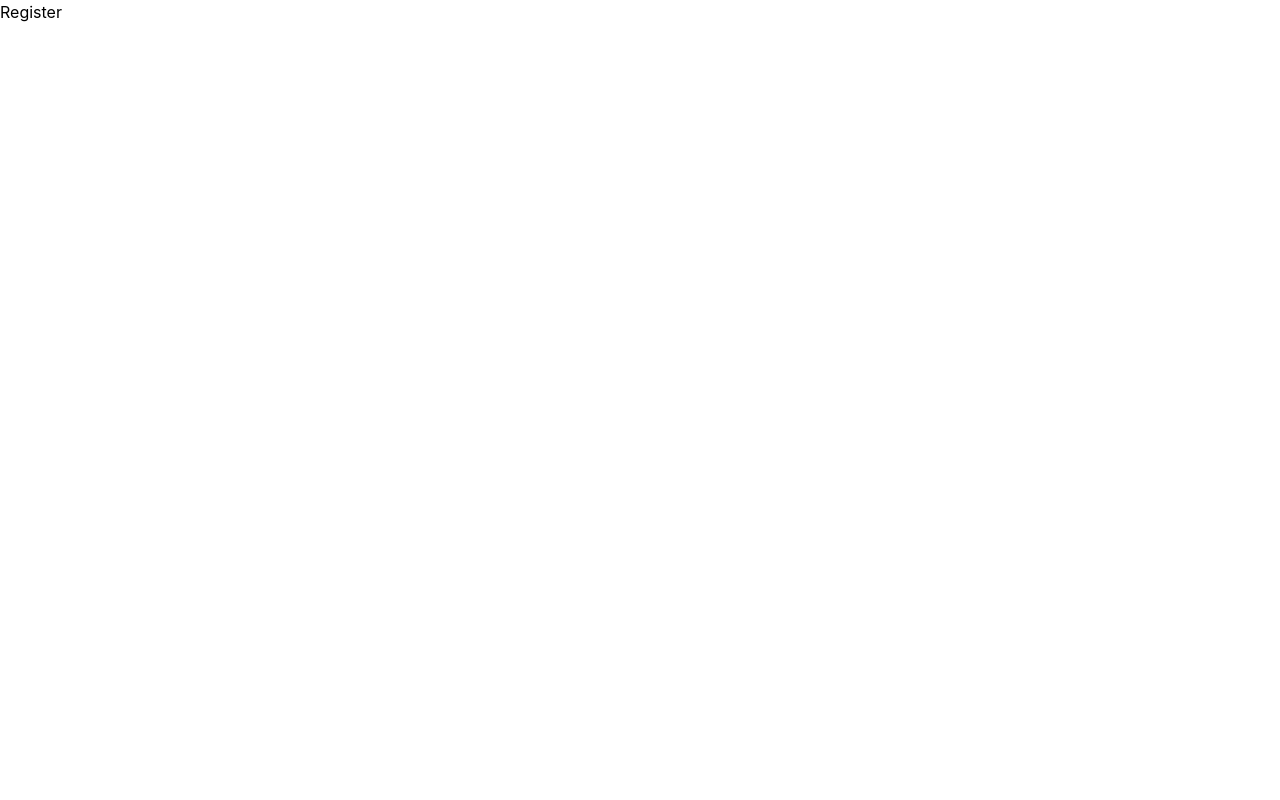
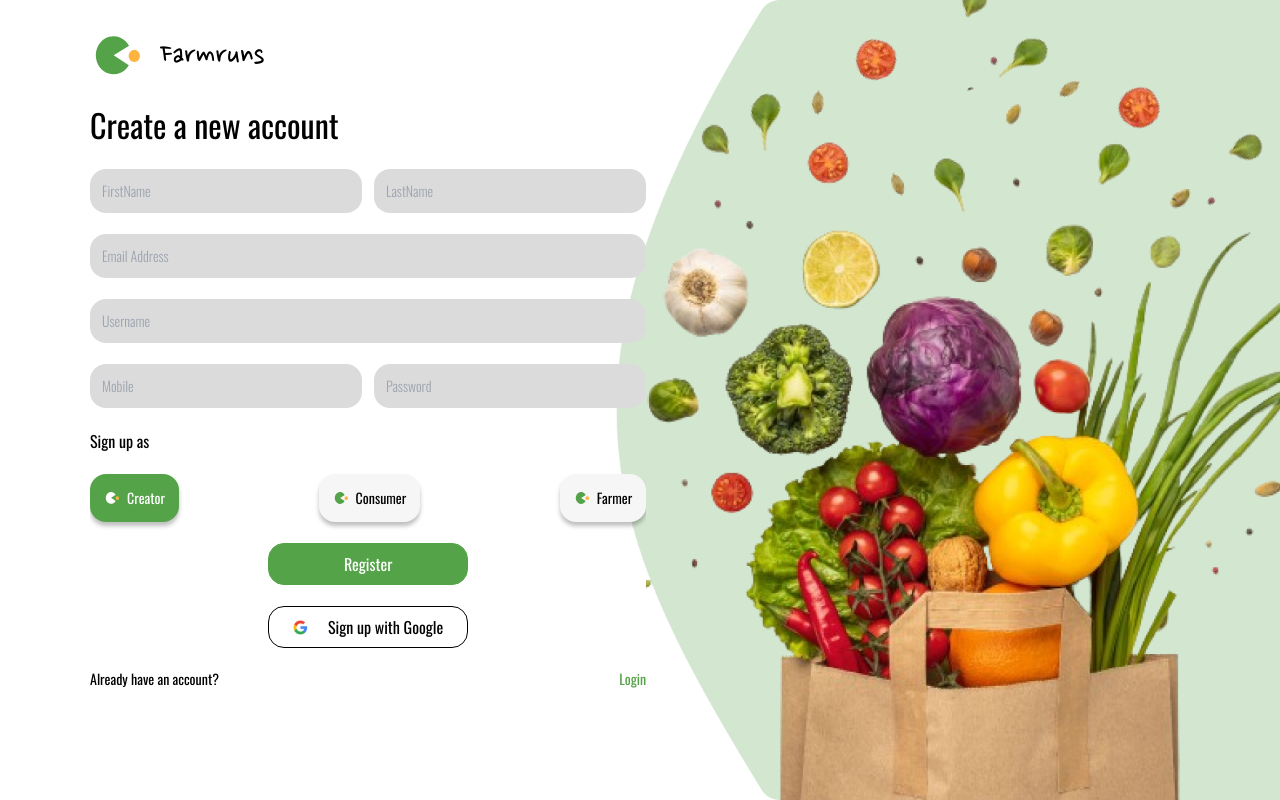
Before and after one commit to LeRoiCodes/farmruns, a React (Create React App) app: page /register in a window 1280 px wide. Built offline with nearby package versions, Linux system fonts and the light colour scheme.

Commit message:
create the register page

```diff
--- a/src/index.css
+++ b/src/index.css
@@ -3,3 +3,18 @@
 @tailwind base;
 @tailwind components;
 @tailwind utilities;
+
+.radio_button {
+  border-radius: 16px;
+  background: #f6f6f6;
+  box-shadow: 0px 4px 4px 0px rgba(0, 0, 0, 0.25);
+}
+
+input[type="radio"]:checked + label {
+  background-color: #55a349;
+  color: white;
+}
+
+.no-scrollbar::-webkit-scrollbar {
+  display: none;
+}
--- a/src/pages/Register.jsx
+++ b/src/pages/Register.jsx
@@ -1,9 +1,235 @@
-import React from 'react'
+import React, { useState } from "react";
+import { Link } from "react-router-dom";
 
 function Register() {
+  const [selectedRadio, setSelectedRadio] = useState("creator");
+  const [firstName, setFirstName] = useState("");
+  const [lastName, setLastName] = useState("");
+  const [email, setEmail] = useState("");
+  const [userName, setUserName] = useState("");
+  const [mobile, setMobile] = useState("");
+  const [password, setPassword] = useState("");
+
+  const isRadioSelected = (value) => selectedRadio === value;
+
+  const handleSubmit = (e) => {
+    e.preventDefault();
+
+    console.log({
+      firstname: firstName,
+      lastname: lastName,
+      email: email,
+      username: userName,
+      mobile: mobile,
+      password: password,
+      role: selectedRadio,
+    });
+
+    setEmail("");
+    setUserName("");
+    setFirstName("");
+    setLastName("");
+    setMobile("");
+    setPassword("");
+    setSelectedRadio("creator");
+  };
+
   return (
-    <div>Register</div>
-  )
+    <section className="w-screen relative">
+      <div className="h-screen w-screen flex justify-between">
+        <div className="w-full h-full overflow-y-scroll max-sm:px-[20px] max-lg:px-[80px] lg:ml-[90px] no-scrollbar py-[30px]">
+          <Link to="/" className="flex gap-[20px] items-center max-w-[180px]">
+            <img
+              src="./assets/farmruns-logo.svg"
+              alt="farm runs logo"
+              className="w-[50px]"
+            />
+            <span className="font-nanum text-[32px] font-normal">Farmruns</span>
+          </Link>
+
+          <form
+            onSubmit={handleSubmit}
+            className="flex flex-col w-full max-lg:items-center max-sm:h-full"
+          >
+            <h1 className="font-oswald text-[32px] my-5">
+              Create a new account
+            </h1>
+            <div className="flex flex-col gap-[21px] w-full lg:max-w-[600px]">
+              <div className="w-full flex gap-3">
+                <input
+                  type="text"
+                  name="firstname"
+                  id="firstname"
+                  placeholder="FirstName"
+                  value={firstName}
+                  onChange={(e) => setFirstName(e.target.value)}
+                  className="px-3 py-1 bg-input-bg rounded-[10px] sm:rounded-[16px] w-full text-sm placeholder:color-placeholder font-oswald font-light outline-none"
+                />
+                <input
+                  type="text"
+                  name="lastname"
+                  id="lastname"
+                  placeholder="LastName"
+                  value={lastName}
+                  onChange={(e) => setLastName(e.target.value)}
+                  className="px-3 py-1 sm:p-3 bg-input-bg rounded-[10px] sm:rounded-[16px] w-full text-sm placeholder:color-placeholder font-oswald font-light outline-none"
+                />
+              </div>
+              <input
+                type="email"
+                name="email"
+                id="email"
+                placeholder="Email Address"
+                value={email}
+                onChange={(e) => setEmail(e.target.value)}
+                className="px-3 py-1 sm:p-3 bg-input-bg rounded-[10px] sm:rounded-[16px] w-full text-sm placeholder:color-placeholder font-oswald font-light outline-none"
+              />
+              <input
+                type="text"
+                name="username"
+                id="username"
+                placeholder="Username"
+                value={userName}
+                onChange={(e) => setUserName(e.target.value)}
+                className="px-3 py-1 sm:p-3 bg-input-bg rounded-[10px] sm:rounded-[16px] w-full text-sm placeholder:color-placeholder font-oswald font-light outline-none"
+              />
+              <div className="w-full flex gap-3">
+                <input
+                  type="tel"
+                  name="mobile"
+                  id="mobile"
+                  placeholder="Mobile"
+                  value={mobile}
+                  onChange={(e) => setMobile(e.target.value)}
+                  className="px-3 py-1 sm:p-3 bg-input-bg rounded-[10px] sm:rounded-[16px] w-full text-sm placeholder:color-placeholder font-oswald font-light outline-none"
+                />
+                <input
+                  type="password"
+                  name="password"
+                  id="password"
+                  placeholder="Password"
+                  value={password}
+                  onChange={(e) => setPassword(e.target.value)}
+                  className="px-3 py-1 sm:p-3 bg-input-bg rounded-[10px] sm:rounded-[16px] w-full text-sm placeholder:color-placeholder font-oswald font-light outline-none"
+                />
+              </div>
+              <h2 className="font-oswald">Sign up as</h2>
+              <div className="flex justify-between items-center">
+                <input
+                  type="radio"
+                  name="role"
+                  id="creator"
+                  className="hidden"
+                  value="creator"
+                  checked={isRadioSelected("creator")}
+                  onChange={() => setSelectedRadio("creator")}
+                />
+                <label
+                  htmlFor="creator"
+                  className="flex items-center gap-2 p-2 sm:p-[14px] radio_button font-oswald text-sm cursor-pointer"
+                >
+                  <img
+                    src={
+                      isRadioSelected("creator")
+                        ? "./assets/farmruns-logo-white.svg"
+                        : "./assets/farmruns-logo.svg"
+                    }
+                    alt="farmruns logo icon"
+                    className="w-[15px]"
+                  />
+                  Creator
+                </label>
+
+                <input
+                  type="radio"
+                  name="role"
+                  id="consumer"
+                  className="hidden"
+                  value="consumer"
+                  checked={isRadioSelected("consumer")}
+                  onChange={() => setSelectedRadio("consumer")}
+                />
+                <label
+                  htmlFor="consumer"
+                  className="flex items-center gap-2 p-2 sm:p-[14px] radio_button font-oswald text-sm cursor-pointer"
+                >
+                  <img
+                    src={
+                      isRadioSelected("consumer")
+                        ? "./assets/farmruns-logo-white.svg"
+                        : "./assets/farmruns-logo.svg"
+                    }
+                    alt="farmruns logo icon"
+                    className="w-[15px]"
+                  />
+                  Consumer
+                </label>
+
+                <input
+                  type="radio"
+                  name="role"
+                  id="farmer"
+                  className="hidden"
+                  value="farmer"
+                  checked={isRadioSelected("farmer")}
+                  onChange={() => setSelectedRadio("farmer")}
+                />
+
+                <label
+                  htmlFor="farmer"
+                  className="flex items-center gap-2 p-2 sm:p-[14px] radio_button font-oswald text-sm cursor-pointer"
+                >
+                  <img
+                    src={
+                      isRadioSelected("farmer")
+                        ? "./assets/farmruns-logo-white.svg"
+                        : "./assets/farmruns-logo.svg"
+                    }
+                    alt="farmruns logo icon"
+                    className="w-[15px]"
+                  />
+                  Farmer
+                </label>
+              </div>
+              <button
+                type="submit"
+                className="mx-auto w-[100px] sm:w-[200px] py-[4px] sm:py-[8px] text-white font-oswald bg-green-10 border-[0.5px] border-solid border-green-10 rounded-[8px] sm:rounded-[16px]"
+              >
+                Register
+              </button>
+              <button className="flex gap-[20px] justify-center items-center mx-auto w-[100px] sm:w-[200px] py-[4px] sm:py-[8px] text-black font-oswald border-[0.5px] border-solid border-black rounded-[8px] sm:rounded-[16px]">
+                <img
+                  src="./assets/google-icon.svg"
+                  alt="google icon"
+                  className="h-[24px] sm:h-[15px]"
+                />
+                <span className="sm:block hidden">Sign up with Google </span>
+              </button>
+
+              <div className="flex justify-between items-center">
+                <p className="font-oswald text-sm">Already have an account?</p>
+                <span className="font-oswald text-sm">
+                  <Link to="/login" className="text-green-10">
+                    Login
+                  </Link>
+                </span>
+              </div>
+            </div>
+          </form>
+        </div>
+        <img
+          src="./assets/fruit-basket.png"
+          alt="fruit basket"
+          className="h-full hidden lg:block"
+        />
+      </div>
+      <img
+        src="./assets/bg-semicircle.png"
+        alt="side background diagram"
+        className="h-full inset-0 fixed hidden lg:block left-auto -z-10 !"
+      />
+    </section>
+  );
 }
 
-export default Register
+export default Register;
```
Also changed, not shown: public/assets/farmruns-logo-white.svg (added).
